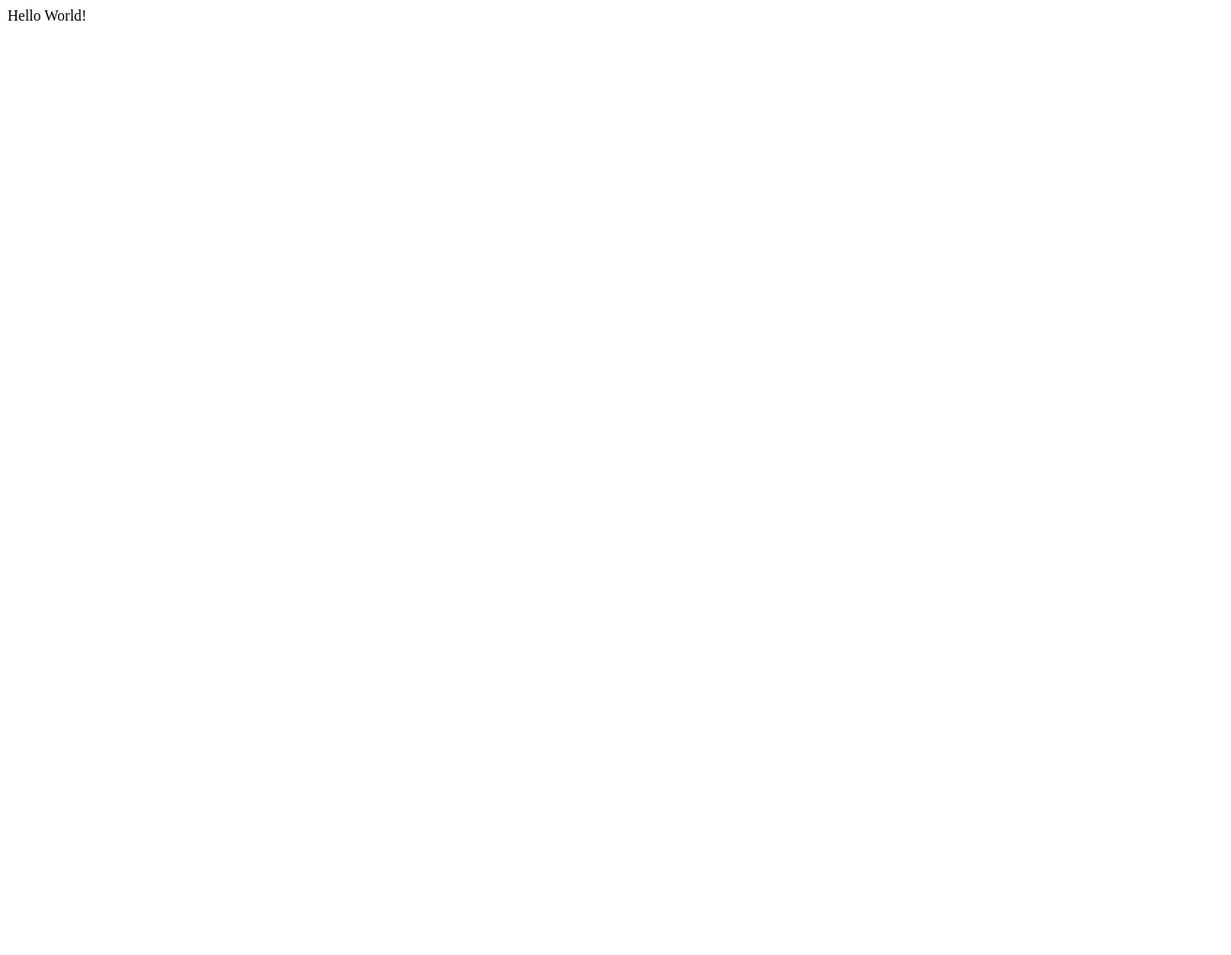
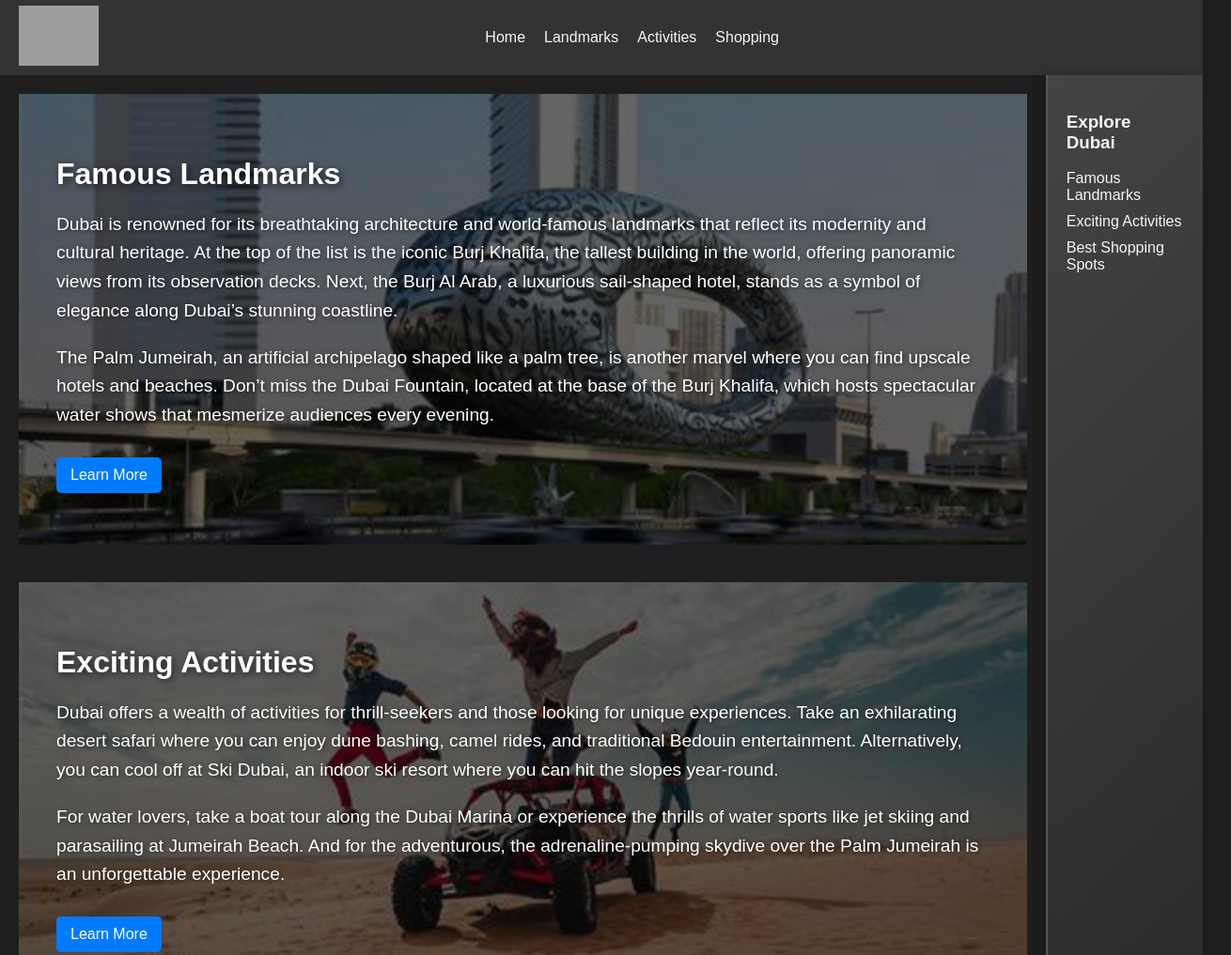
Before and after one commit to AbdullojonZiyaev/ISTE140_webProject1, a plain HTML site: page index.html in a window 1280 px wide. Shown: the top 1017 px of the page at 94% size, 1310 px wide, since content can reach past the window. Before the commit the page ends 800 px from the top, so only its background shows below. Drawn offline with Linux system fonts and the light colour scheme; grey boxes are pictures that could not be loaded.

Commit message:
General design

```diff
--- a/assets/CSS/style.css
+++ b/assets/CSS/style.css
@@ -0,0 +1,163 @@
+/* General Layout */
+body {
+    font-family: Arial, sans-serif;
+    margin: 0;
+    padding: 0;
+    background-color: #1e1e1e; /* Dark background color */
+    color: #f5f5f5; /* Lighter text color for contrast */
+}
+
+header {
+    background-color: #333; /* Darker header */
+    height: 10vh;
+    padding: 0 20px;
+    color: #f5f5f5; /* Light text color */
+    display: flex;
+    align-items: center;
+    justify-content: space-between; /* Space between logo and nav */
+}
+
+.logo img {
+    height: 80%; /* Adjust the size of the logo */
+    max-height: 8vh; /* Maintain a max height */
+}
+
+nav {
+    flex-grow: 1; /* Allow nav to take up remaining space */
+    display: flex;
+    justify-content: center; /* Center nav items */
+}
+
+nav ul {
+    list-style-type: none;
+    margin: 0;
+    padding: 0;
+    display: flex;
+}
+
+nav ul li {
+    margin-right: 20px;
+}
+
+nav ul li a {
+    color: #f5f5f5; /* Light text color */
+    text-decoration: none;
+}
+
+nav ul li a:hover {
+    text-decoration: underline;
+}
+
+
+/* Container to manage layout */
+.container {
+    display: flex;
+    margin: 0;
+    padding: 0;
+    justify-content: space-between;
+}
+
+/* Main Content */
+main {
+    width: 100%; /* Main content takes 70% of the width */
+    padding: 20px;
+}
+
+/* Section styling with background images */
+main section {
+    height: 50vh;
+    margin-bottom: 40px;
+    padding: 40px;
+    background-size: cover;
+    background-position: center;
+    color: white;
+    position: relative;
+    z-index: 1;
+}
+
+main section::before {
+    content: "";
+    position: absolute;
+    top: 0;
+    left: 0;
+    width: 100%;
+    height: 100%;
+    background-color: rgba(0, 0, 0, 0.6); /* Darker overlay for better text readability */
+    z-index: -1;
+}
+
+main h2 {
+    margin-bottom: 20px;
+    font-size: 2rem;
+    text-shadow: 2px 2px 8px rgba(0, 0, 0, 0.7);
+}
+
+main p, main ul li {
+    font-size: 1.2rem;
+    line-height: 1.6;
+    text-shadow: 1px 1px 5px rgba(0, 0, 0, 0.6);
+}
+
+.learn-more {
+    display: inline-block;
+    margin-top: 10px;
+    padding: 10px 15px;
+    background-color: #007BFF;
+    color: white;
+    text-decoration: none;
+    border-radius: 5px;
+    text-shadow: none;
+}
+
+.learn-more:hover {
+    background-color: #0056b3;
+}
+
+/* Aside (on the right side) */
+aside {
+    background: linear-gradient(135deg, #444, #1e1e1e);
+    border-left: 2px solid #555;
+    padding: 20px;
+    box-shadow: -2px 0 10px rgba(0, 0, 0, 0.3);
+}
+
+aside ul {
+    list-style-type: none;
+    padding: 0;
+}
+
+aside ul li {
+    margin-bottom: 10px;
+}
+
+aside ul li a {
+    color: #f5f5f5; /* Light text color */
+    text-decoration: none;
+}
+
+aside ul li a:hover {
+    text-decoration: underline;
+}
+
+/* Footer */
+footer {
+    background-color: #333; /* Darker footer */
+    color: #f5f5f5;
+    text-align: center;
+    padding: 15px;
+    position: relative;
+    bottom: 0;
+    width: 100%;
+}
+
+#section1 {
+    background-image: url(../images/landmark_background.jpg); /* Replace with your image */
+}
+
+#section2 {
+    background-image: url(../images/activities_background.jpg); /* Replace with your image */
+}
+
+#section3 {
+    background-image: url(../images/shopping_background.jpg); /* Replace with your image */
+}
--- a/index.html
+++ b/index.html
@@ -3,10 +3,95 @@
 <head>
     <meta charset="UTF-8">
     <meta name="viewport" content="width=device-width, initial-scale=1.0">
-    <title>Web Project 1 ISTE140</title>
+    <title>Places to Go in Dubai</title>
     <link rel="stylesheet" href="./assets/CSS/style.css">
 </head>
 <body>
-    Hello World!
+    <!-- Header -->
+    <header>
+        <div class="logo">
+            <img src="./assets/images/logo.jpg" alt="Logo" />
+        </div>
+        <nav>
+            <ul>
+                <li><a href="index.html">Home</a></li>
+                <li><a href="landmarks.html">Landmarks</a></li>
+                <li><a href="activities.html">Activities</a></li>
+                <li><a href="shopping.html">Shopping</a></li>
+            </ul>
+        </nav>
+    </header>
+
+
+    <div class="container">
+        <main>
+            <section id="section1">
+                <h2>Famous Landmarks</h2>
+                <p>
+                    Dubai is renowned for its breathtaking architecture and world-famous landmarks that reflect its
+                    modernity and cultural heritage. At the top of the list is the iconic Burj Khalifa, the tallest
+                    building in the world, offering panoramic views from its observation decks. Next, the Burj Al Arab, a
+                    luxurious sail-shaped hotel, stands as a symbol of elegance along Dubai’s stunning coastline.
+                </p>
+                <p>
+                    The Palm Jumeirah, an artificial archipelago shaped like a palm tree, is another marvel where you can
+                    find upscale hotels and beaches. Don’t miss the Dubai Fountain, located at the base of the Burj
+                    Khalifa, which hosts spectacular water shows that mesmerize audiences every evening.
+                </p>
+                <a class="learn-more" href="landmarks.html">Learn More</a>
+            </section>
+
+
+            <section id="section2">
+                <h2>Exciting Activities</h2>
+                <p>
+                    Dubai offers a wealth of activities for thrill-seekers and those looking for unique experiences.
+                    Take an exhilarating desert safari where you can enjoy dune bashing, camel rides, and traditional
+                    Bedouin entertainment. Alternatively, you can cool off at Ski Dubai, an indoor ski resort where you
+                    can hit the slopes year-round.
+                </p>
+                <p>
+                    For water lovers, take a boat tour along the Dubai Marina or experience the thrills of water sports
+                    like jet skiing and parasailing at Jumeirah Beach. And for the adventurous, the adrenaline-pumping
+                    skydive over the Palm Jumeirah is an unforgettable experience.
+                </p>
+                <a class="learn-more" href="activities.html">Learn More</a>
+            </section>
+
+
+            <section id="section3">
+                <h2>Best Shopping Spots</h2>
+                <p>
+                    Dubai is a shopper’s paradise, known for its vast array of malls and markets that cater to every taste.
+                    The Dubai Mall, the largest shopping mall in the world, offers an unmatched shopping experience with
+                    over 1,200 retail stores, an indoor aquarium, and even an ice rink. For high-end shopping, the Mall of
+                    the Emirates is home to numerous luxury brands and the famous Ski Dubai.
+                </p>
+                <p>
+                    If you’re looking for something more traditional, visit the bustling souks of Old Dubai. The Gold Souk
+                    offers an impressive selection of gold jewelry, while the Spice Souk immerses you in a fragrant
+                    journey with its aromatic herbs and spices. Whether you're after luxury goods or authentic local
+                    treasures, Dubai has it all.
+                </p>
+                <a class="learn-more" href="shopping.html">Learn More</a>
+            </section>
+
+        </main>
+
+        <aside>
+            <h3>Explore Dubai</h3>
+            <ul>
+                <li><a href="#section1">Famous Landmarks</a></li>
+                <li><a href="#section2">Exciting Activities</a></li>
+                <li><a href="#section3">Best Shopping Spots</a></li>
+            </ul>
+        </aside>
+
+    </div>
+
+    <!-- Footer -->
+    <footer>
+        <p>&copy; 2024 Explore Dubai. All Rights Reserved.</p>
+    </footer>
 </body>
 </html>
```
Also changed, not shown: activities.html (added, +55 -0 lines), landmarks.html (added, +55 -0 lines), shopping.html (added, +55 -0 lines), assets/images/activities_background.jpg (added), assets/images/landmark_background.jpg (added), assets/images/shopping_background.jpg (added), 1 other file.
